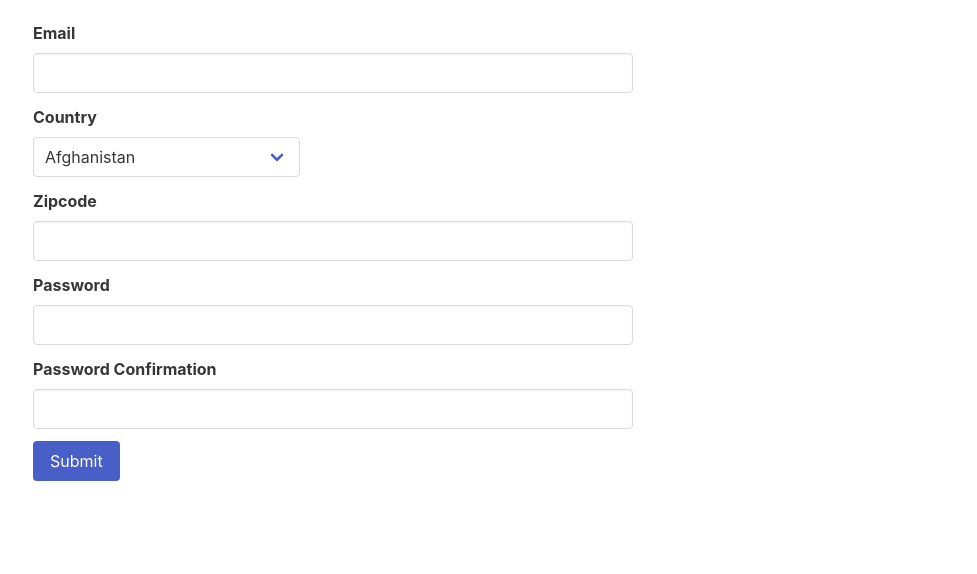
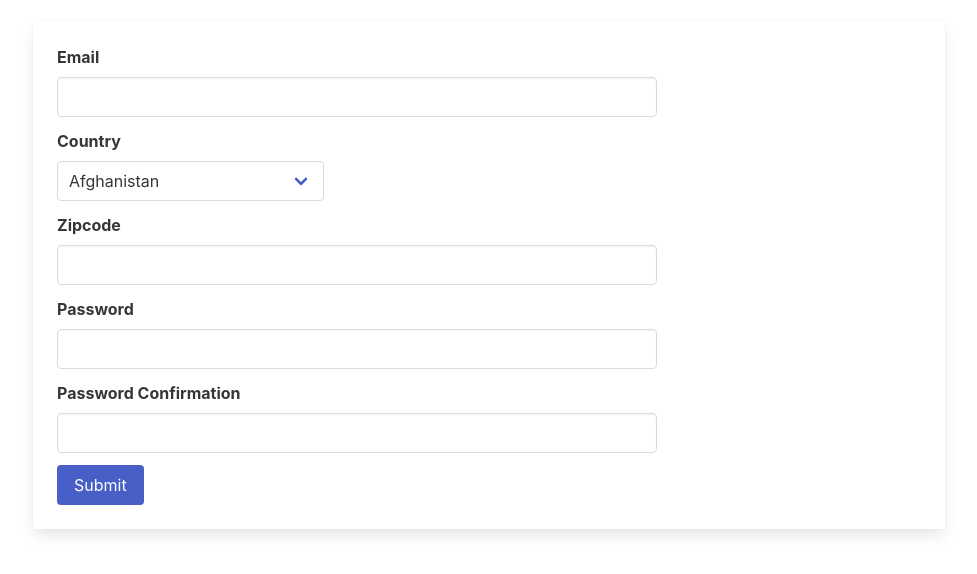
Before and after one commit to ayrt-n/javascript-form-validation, a plain HTML site: page index.html in a window 1280 px wide. Shown: the part 92-666 px from the top of the page, without its empty margins (151-1128 px from the left). Drawn offline with nearby package versions, Linux system fonts and the light colour scheme.

Commit message:
Wrap form in card

```diff
--- a/index.html
+++ b/index.html
@@ -15,6 +15,8 @@
       <h2 class="subtitle">Practice problem for The Odin Project using custom JavaScript form validation</h2>
 
       <!-- Form -->
+      <div class="card form-container">
+        <div class="card-content">
           <form id="odin-form" novalidate>
             <!-- Email Input -->
             <div class="field">
@@ -23,7 +25,6 @@
                 <input type="email" class="input" id="email">
               </div>
             </div>
-
             <!-- Select Input (Options populated via JS) -->
             <div class="field">
               <label for="country" class="label">Country</label>
@@ -32,7 +33,6 @@
                 </select>
               </div>
             </div>
-
             <!-- Zipcode Input -->
             <div class="field">
               <label for="zip" class="label">Zipcode</label>
@@ -40,7 +40,6 @@
                 <input type="text" class="input" id="zip">
               </div>
             </div>
-
             <!-- Password Input -->
             <div class="field">
               <label for="password" class="label">Password</label>
@@ -48,7 +47,6 @@
                 <input type="password" class="input" id="password">
               </div>
             </div>
-
             <!-- Password Confirmation -->
             <div class="field">
               <label for="password-confirmation" class="label">Password Confirmation</label>
@@ -56,7 +54,6 @@
                 <input type="password" class="input" id="password-confirmation">
               </div>
             </div>
-
             <!-- Submit Button -->
             <div class="field">
               <div class="control">
@@ -65,6 +62,8 @@
             </div>
           </form>
         </div>
+      </div>
+    </div>
 
     <script src="index.js"></script>
   </body>
```
Lines whose indentation alone changed are shown as unchanged.
